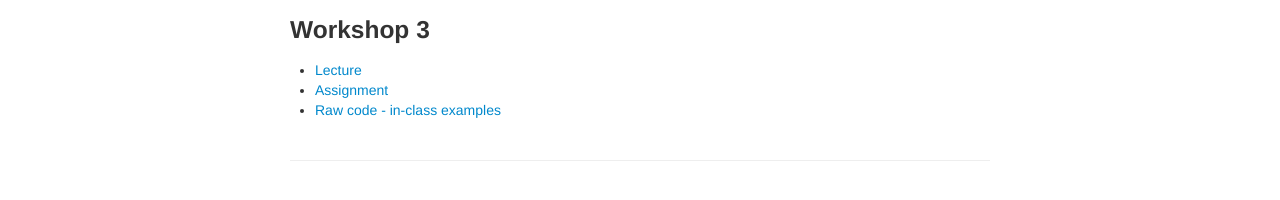
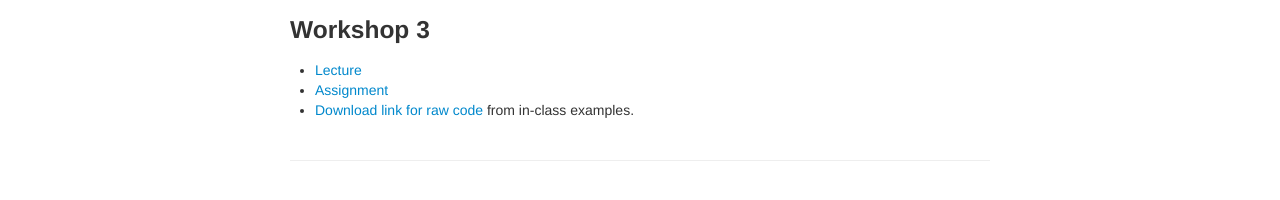
Before and after one commit to gavinmdouglas/gavinmdouglas.github.io, a Jekyll site: the page built from pages/R_workshops.md, in a window 1280 px wide. Shown: the part 372-572 px from the top of the page. Built offline with Jekyll 4.4.1, drawn with Linux system fonts in a browser that asks for light colours.

Commit message:
fixed link name

```diff
--- a/pages/R_workshops.md
+++ b/pages/R_workshops.md
@@ -18,4 +18,4 @@ title: R workshops (August 2018)
 
 * [Lecture](http://rpubs.com/gavinmdouglas/413664)
 * [Assignment]({{ BASE_PATH }}/pages/R_assignments/R_assignment3.html)
-* [Raw code - in-class examples]({{ BASE_PATH }}/pages/R_examples/workshop3_raw.R)
+* [Download link for raw code]({{ BASE_PATH }}/pages/R_examples/workshop3_raw.R) from in-class examples.
```
